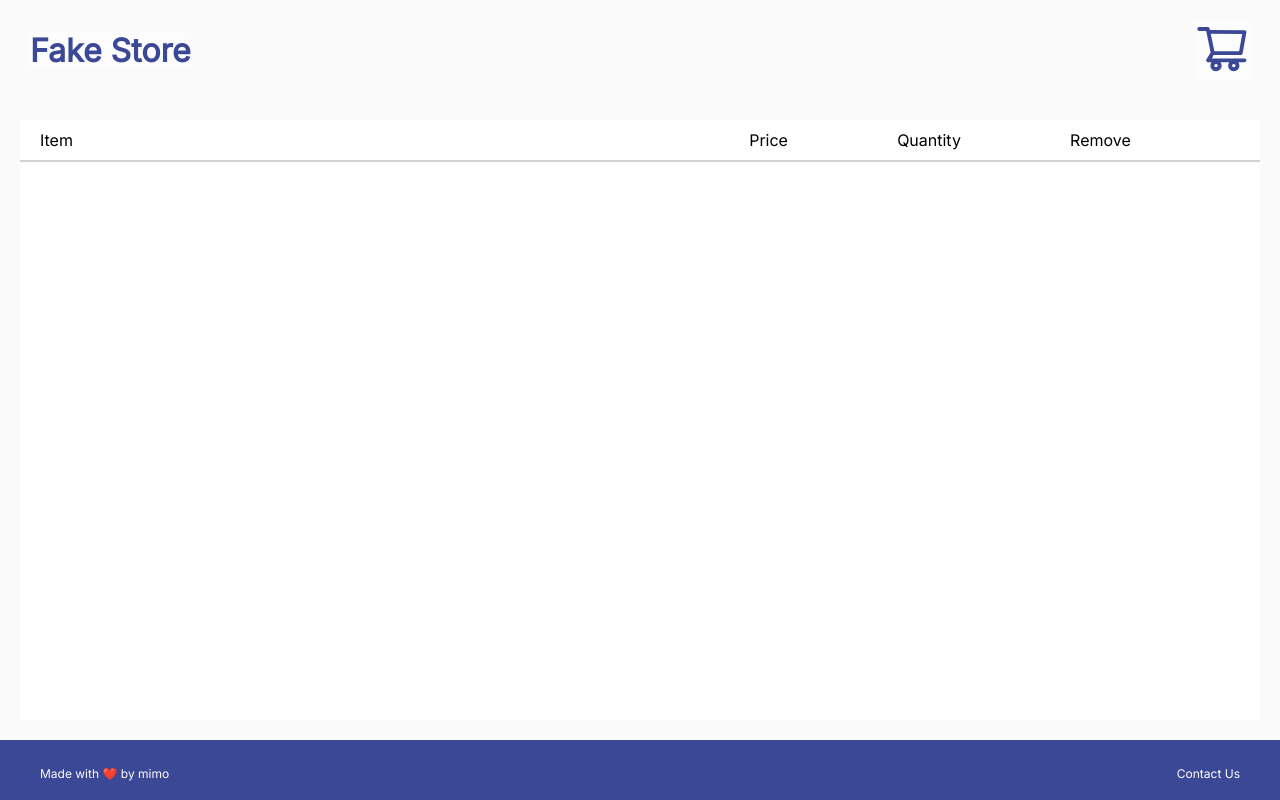
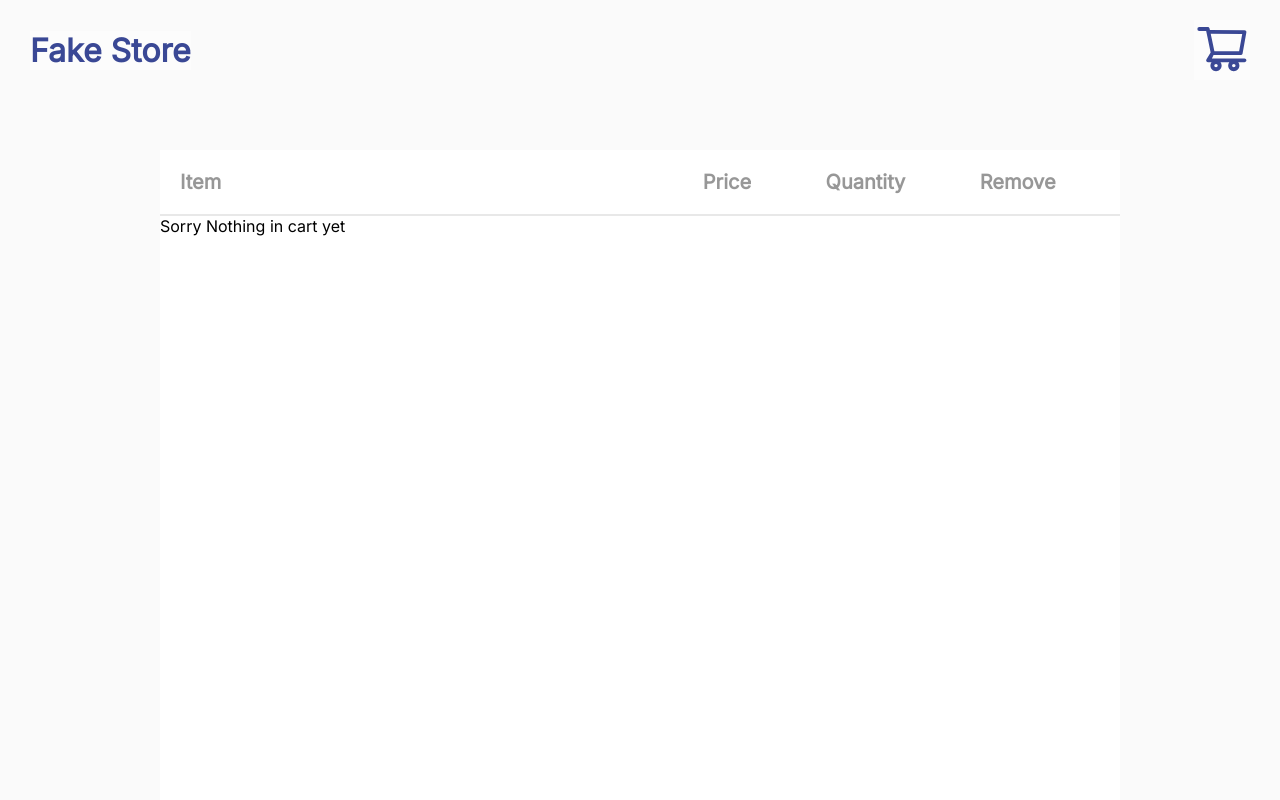
Before and after one commit to 1uckyswish/FakeStore-api, a React app: page /checkout in a window 1280 px wide. Shown: the top 800 px of the page. Built offline with nearby package versions, Linux system fonts and the light colour scheme; the HTML template or start-up script is replaced by a standard one.

Commit message:
imported context to details page

```diff
--- a/src/App.jsx
+++ b/src/App.jsx
@@ -1,4 +1,4 @@
-import { useState } from 'react'
+
 import { BrowserRouter, Route, Routes} from 'react-router-dom';
 import './App.css'
 import Footer from './components/Footer/Footer';
@@ -10,11 +10,12 @@ import HeartedContextProvider from './Contexts/CartContext';
 import Checkout from './pages/Checkout/Checkout';
 function App() {
 //** anybody inside will be able to use the heated context*/
+//* directs traffic
   return (
       <BrowserRouter>
       <HeartedContextProvider>
         <Header />
-        <Routes> //* directs traffic
+        <Routes>
           <Route path='/' element={<Homepage />} />
           <Route path='/checkout' element={<Checkout />} />
           <Route path='/contactUs' element={<ContactUs />}/>
--- a/src/Contexts/CartContext.jsx
+++ b/src/Contexts/CartContext.jsx
@@ -1,4 +1,4 @@
-import { useContext, createContext, useEffect, useState} from "react";
+import { createContext, useState} from "react";
 //**Start off by creating a context to be set global for the whole page to use it **/
 
 //**This is what will be used to access the data globally **/
--- a/src/components/CartCheckout/CartCheckout.css
+++ b/src/components/CartCheckout/CartCheckout.css
@@ -1,9 +1,32 @@
 .product-items{
     display: flex;
-    border: 1px solid red;
+    justify-content: space-between;
+    padding: 20px 80px;
+    border-bottom: 2px solid #D9D9D999;
+    align-items: center;
 }
 
 .product-items img{
-    width: 20px;
-    height: 20px;
+     width: 13%;
+    height: 20%;
+    object-fit: contain;
 }
+
+.product-items p{
+font-weight: 700;
+font-size: 17px;
+display: flex;
+align-items: center;
+color: #282828;
+}
+
+.title-wrap{
+    width: 17%;
+    display: flex;
+    justify-content: center;
+}
+
+.trash-icon{
+    font-size: 3em;
+    align-items: center;
+}
--- a/src/components/CartCheckout/CartCheckout.jsx
+++ b/src/components/CartCheckout/CartCheckout.jsx
@@ -6,10 +6,12 @@ function CartCheckout({productsAdded}) {
   return (
       <div className='product-items'>
          <img src={productsAdded.image} alt={productsAdded.image}/>
-        <p>{productsAdded.title}</p>
+         <div className='title-wrap'>
+            <p>{productsAdded.title}</p>
+         </div>
         <p>${productsAdded.price}</p>
         <p>1</p>
-        <BsTrash />
+        <BsTrash className='trash-icon'/>
       </div>
   )
 }
--- a/src/components/Header/Header.jsx
+++ b/src/components/Header/Header.jsx
@@ -10,9 +10,9 @@ function Header() {
   const {hearted} = useContext(HeartedContext)
   return (
     <div className='header-container'>
-      <a href="/">
+      <Link to="/">
         <h1>Fake Store</h1>
-        </a>
+        </Link>
         <Link to="/checkout" className='cart-container'>
           <AiOutlineShoppingCart className='cart-icon'/>
           {
--- a/src/components/ProductCard/ProductCard.jsx
+++ b/src/components/ProductCard/ProductCard.jsx
@@ -1,4 +1,4 @@
-import React, {useContext, useState, useEffect} from 'react';
+import {useContext, useState, useEffect} from 'react';
 import "./ProductCard.css";
 import { AiFillHeart, AiTwotoneHeart } from "react-icons/ai";
 import { Link } from 'react-router-dom';
@@ -18,7 +18,7 @@ function ProductCard({products}) {
   useEffect(
     ()=>{
       //**set the state if the product is already added to cart **/
-      setIsHearted(hearted.find(item => item.id === products.id))
+      setIsHearted(hearted.find(item => item.id === products?.id))
       //**This will give a BOOLEAN result **/
       //**if the current item added to cart equals the id of the item displayed make it true **/
     }, [hearted] //**anytime hearted is changed this useEffect gets triggered on change **/
--- a/src/pages/Checkout/Checkout.css
+++ b/src/pages/Checkout/Checkout.css
@@ -1,13 +1,15 @@
 .checkout-container{
     display: flex;
-    min-height: 80vh;
+    min-height: 100vh;
     background-color: #FAFAFA;
+    width: auto;
+    justify-content: center;
 }
 
 .checkout-items{
-    width: 100%;
-    margin: 20px;
+    width: 75%;
     background-color: white;
+    margin: 50px 0;
 }
 
 .item-details{
@@ -15,13 +17,25 @@
     align-items: center;
     width: 100%;
     justify-content: space-between;
-    padding: 10px 20px;
-    border-bottom: 2px solid lightgray;
+    padding: 20px 20px;
+    border-bottom: 2px solid #D9D9D999;
     background-color: white;
+}
+
+.item-details p{
+font-weight: 700;
+font-size: 20px;
+display: flex;
+align-items: center;
+color: #979797;
 }
 
 .item-sub-details{
     display: flex;
-    width: 50%;
-    justify-content: space-evenly;
+    width: 48%;
+    justify-content:space-evenly;
 }
+
+.item-sub-details p{
+    padding: 0 30px;
+}
--- a/src/pages/Checkout/Checkout.jsx
+++ b/src/pages/Checkout/Checkout.jsx
@@ -19,8 +19,12 @@ function Checkout() {
           </div>
         </div>
               {
-        hearted.map(item=> <CartCheckout productsAdded={item} key={item.id} />)
-      }
+                hearted == 0
+                ?
+                <p>Sorry Nothing in cart yet</p>
+                :
+                hearted.map(item=> <CartCheckout productsAdded={item} key={item.id} />)
+              }
       </div>
     </div>
   )
--- a/src/pages/DetailsPage/DetailsPage.css
+++ b/src/pages/DetailsPage/DetailsPage.css
@@ -2,15 +2,16 @@
     min-height: 100vh;
     display: flex;
     justify-content: center;
+    background-color: #FAFAFA;
 }
 
 .details-container{
-    width: 863px;
-    height: 783px;
-    background: #FFFFFF;
+    width: 75%;
+    background-color: #FFFFFF;
     display: flex;
     justify-content: space-evenly;
     align-items: center;
+    margin: 50px 0;
 }
 
 .details-container .details-img img{
@@ -26,7 +27,7 @@
     justify-content: space-around;
 }
 
-.details-container .details-info h3{
+.details-info h3{
 font-family: 'Inter';
 font-style: normal;
 font-weight: 700;
@@ -34,30 +35,31 @@ font-size: 24px;
 color: #282828;
 padding: 5px 0;
 }
-.details-container .details-info p{
+
+ .details-info p{
     padding: 8px 0px;
 }
 
-.details-container .details-info p:nth-child(2){
+ .details-info p:nth-child(2){
 font-weight: 600;
 font-size: 24px;
 color: #282828;
 }
 
-.details-container .details-info p:nth-child(3){
+.details-info p:nth-child(3){
 font-weight: 600;
 font-size: 20px;
 color: #282828;
 }
 
-.details-container .details-info p:nth-child(4){
+ .details-info p:nth-child(4){
 font-weight: 400;
 font-size: 16px;
 color: #000000;
 text-align:justify;
 }
 
-.details-container .details-info button{
+ .details-info button{
 width: 156px;
 height: 41px;
 background: #FFD814;
@@ -68,3 +70,15 @@ font-size: 14px;
 text-align: center;
 color: #282828;
 }
+
+.details-info .red-button{
+    background-color: #e41404;;
+    width: 156px;
+    height: 41px;
+    border: none;
+    cursor: pointer;
+    font-weight: 700;
+    font-size: 14px;
+    text-align: center;
+    color: #282828;
+}
--- a/src/pages/DetailsPage/DetailsPage.jsx
+++ b/src/pages/DetailsPage/DetailsPage.jsx
@@ -1,7 +1,8 @@
-import React, {useEffect, useState}from 'react'
+import {useEffect, useState, useContext}from 'react'
 import "./DetailsPage.css"
 import {useParams} from 'react-router-dom'
 import axios from 'axios';
+import { HeartedContext } from '../../Contexts/CartContext';
 
 function DetailsPage() {
   //* returns the details for the specific product when button/tab is clicked
@@ -13,22 +14,53 @@ function DetailsPage() {
   //* store the current JSON data in state to apply to XML
   const [itemDetails, setItemDetails] = useState([]);
 
+//  //**Load all the products */
+//  const [loadedProducts, setLoadedProducts] = useState([])
+
+  //* start with false
+  const [isAdded, setIsAdded] = useState(false);
+
+  //**Use the global CartContext to get the props from it**/
+  const {hearted, addProduct, removeProduct} = useContext(HeartedContext);
+  //**use the addProduct function as a onclick for it work on the icon **/
+
+
   useEffect(
     ()=>{
-      console.log("loaded")
-      //*fetch data fron the api and apply the current ID of the param to the API URL to access the JSON data
+      //*fetch data from the api and apply the current ID of the param to the API URL to access the JSON data
      axios.get(`https://fakestoreapi.com/products/${productId}`)
      .then((result)=>
      {
-      console.log(result?.data)
       //*Call state function to store the JSON data */
       setItemDetails(result?.data)
+      console.log(result.data)
+
      }
      )
      .catch((error)=>console.log(error))
-    }, [] //* when page loads it runs
+    }, [productId] //* when page loads it runs
     // * runs one time only
   )
+
+
+
+  // useEffect(
+  //   ()=>{
+  //     axios.get(`https://fakestoreapi.com/products`)
+  // .then((result) => {
+  //   //* console log the data and apply to state
+  //   //*  console.log(result.data)
+  //   setLoadedProducts(result.data)
+  // })
+  // .catch((err) => console.log(err));
+  //   },[]
+  // )
+
+  useEffect(() => {
+    const foundProduct = hearted.find((product) => product.id === itemDetails?.id);
+    setIsAdded(foundProduct);
+  }, [hearted, itemDetails]);
+
 
   return (
     <div className='details-main-container'>
@@ -41,7 +73,13 @@ function DetailsPage() {
                 <p>${itemDetails?.price}</p>
                 <p>Description</p>
                 <p>{itemDetails?.description}</p>
-                <button>Add to Cart</button>
+                {
+                  isAdded?
+                  <button className='red-button' onClick={()=> removeProduct(itemDetails.id)} >Remove From Cart</button>
+                  :
+                  <button onClick={()=> addProduct(itemDetails)} >Add to Cart</button>
+                }
+                {/* <button>Add to Cart</button> */}
             </div>
         </div>
     </div>
```
